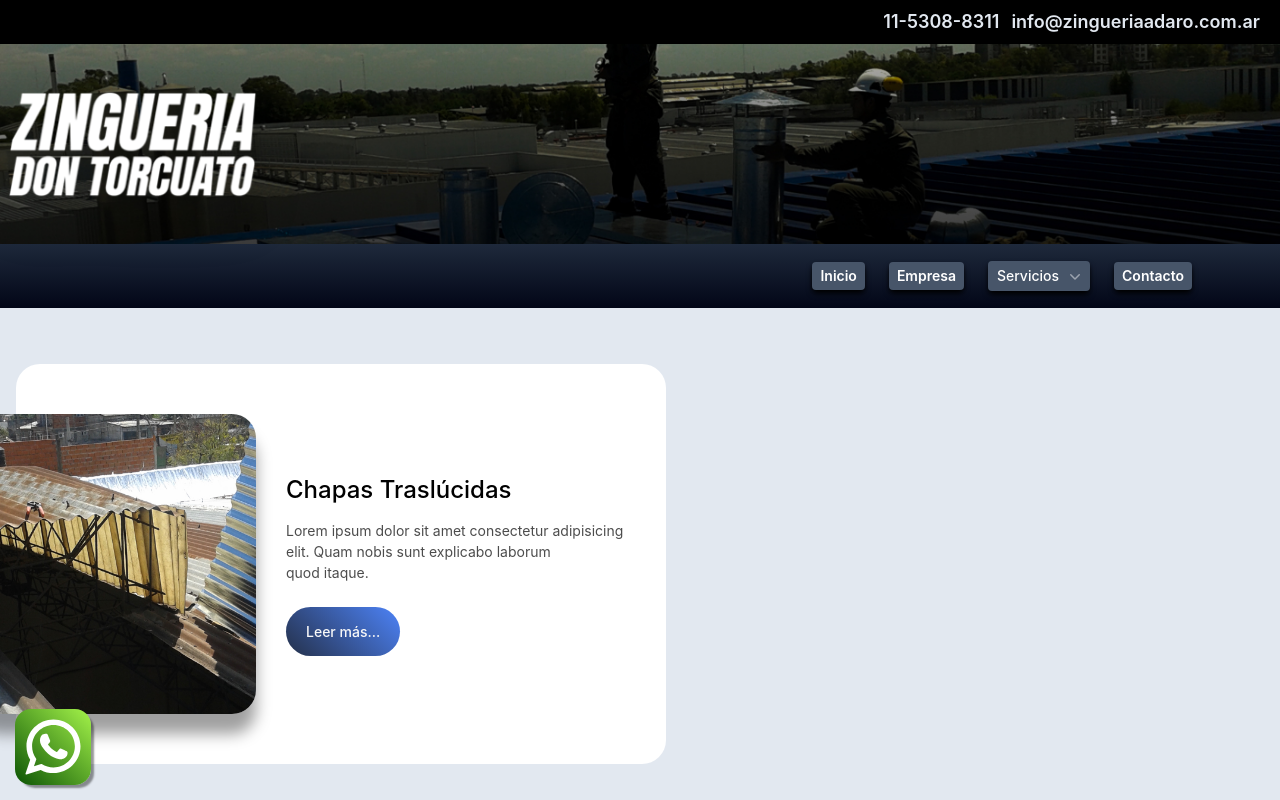
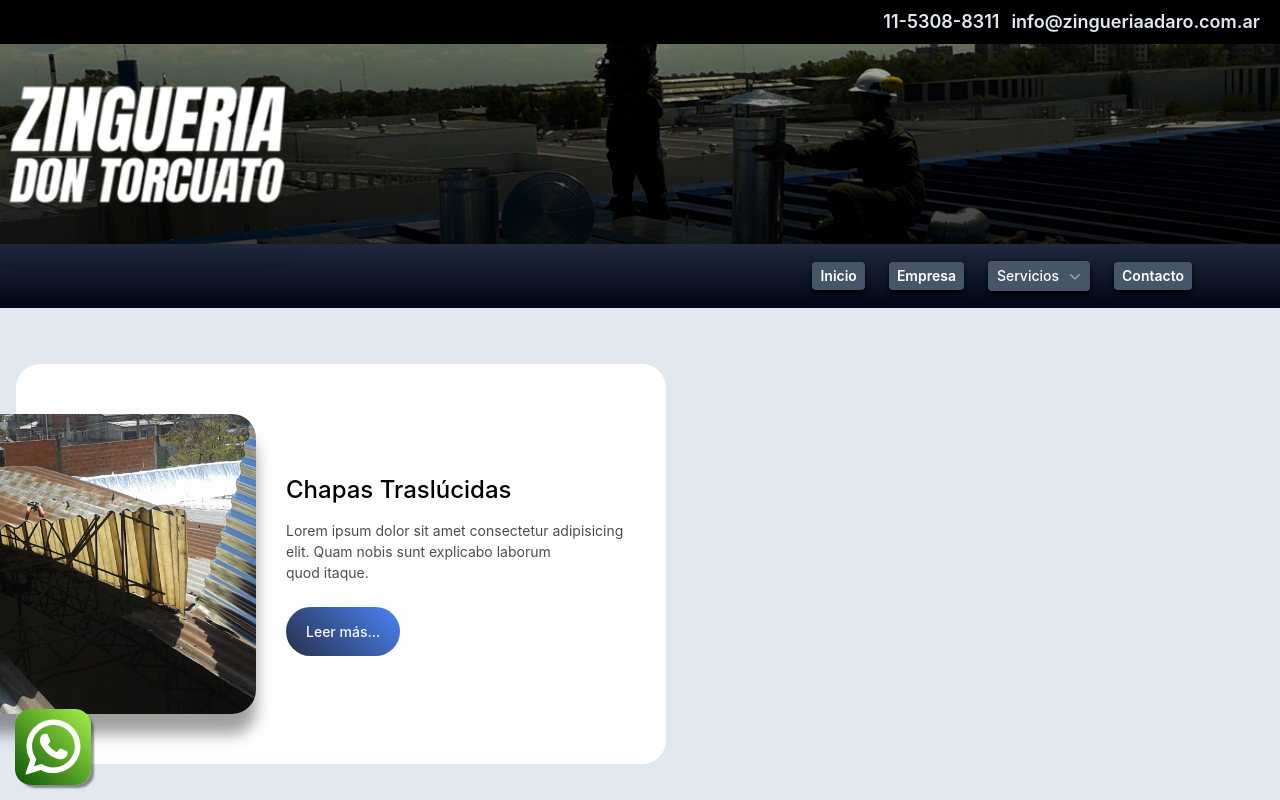
Before and after one commit to CodeBlitzPNNR/zingueria-don-torcuato, a React (Vite) app: page / in a window 1280 px wide. Shown: the top 800 px of the page. Built offline with nearby package versions, Linux system fonts and the light colour scheme; the HTML template or start-up script is replaced by a standard one.

Commit message:
logo sizing

```diff
--- a/src/components/Navbar.jsx
+++ b/src/components/Navbar.jsx
@@ -6,9 +6,9 @@ const Navbar = () => {
   return (
     <nav>
       <div className="h-[200px] p-2 bgNav ">
-        <div className="container m-auto h-full flex items-center">
+        <div className="container m-auto h-full flex items-center justify-center lg:justify-start">
         <Link to={'/'}>
-          <img src={logo} alt="Logo" className="drop-shadow-2xl w-[250px]" />
+          <img src={logo} alt="Logo" className="drop-shadow-2xl w-[220px] lg:w-[280px]" />
           </Link>
         </div>
       </div>
```
